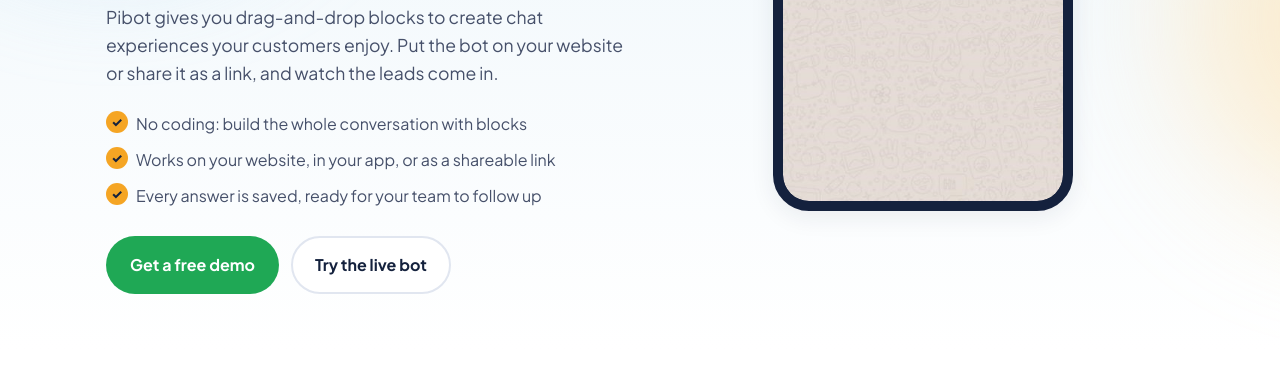
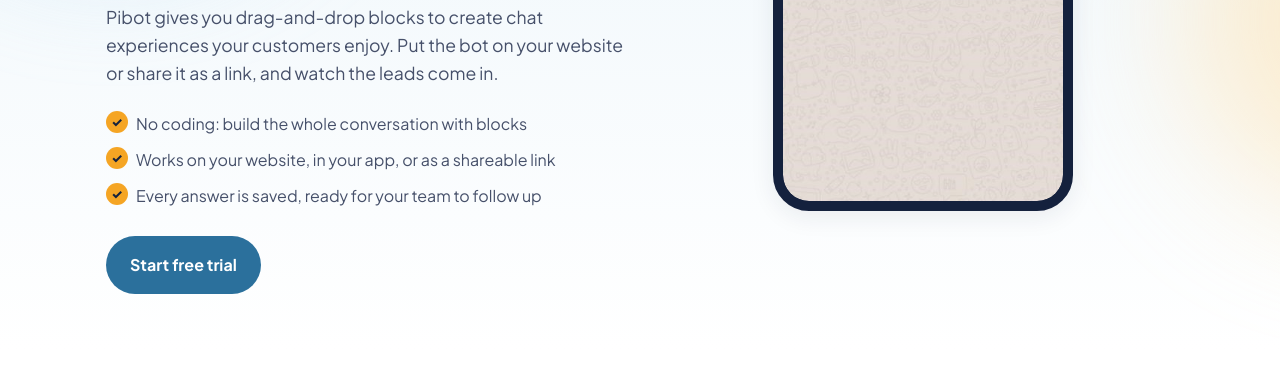
Before and after one commit to MasterAzhari/lina-azhari-website, a plain HTML site: page pibot.html in a window 1280 px wide. Shown: the part 422-800 px from the top of the page. Drawn offline with Linux system fonts and the light colour scheme.

Commit message:
Pibot: keep only a Start free trial button linking to pibot.io
Co-Authored-By: Claude Opus 5.5 <noreply@anthropic.com>
Claude-Session: https://claude.ai/code/session_01YXPmrwCVtA6An1hALpWXLn

```diff
--- a/pibot.html
+++ b/pibot.html
@@ -4,21 +4,21 @@
   <meta charset="utf-8">
   <meta name="viewport" content="width=device-width, initial-scale=1">
   <title>Pibot: No-Code Chatbot Builder for Websites in Malaysia | LAM</title>
-  <meta name="description" content="Pibot lets Malaysian businesses build website chatbots with drag-and-drop blocks, no coding. Embed on your site or share a link, capture leads in real time. Free demo from Lina Azhari Marketing.">
+  <meta name="description" content="Pibot lets Malaysian businesses build website chatbots with drag-and-drop blocks, no coding. Embed on your site or share a link, capture leads in real time. Start a free trial at pibot.io.">
   <meta name="theme-color" content="#2b709c">
   <meta name="robots" content="index, follow, max-image-preview:large">
   <link rel="canonical" href="https://lam.pibot.io/pibot.html">
   <meta property="og:type" content="website">
   <meta property="og:site_name" content="Lina Azhari Marketing">
   <meta property="og:title" content="Pibot: No-Code Chatbot Builder for Websites in Malaysia | LAM">
-  <meta property="og:description" content="Pibot lets Malaysian businesses build website chatbots with drag-and-drop blocks, no coding. Embed on your site or share a link, capture leads in real time. Free demo from Lina Azhari Marketing.">
+  <meta property="og:description" content="Pibot lets Malaysian businesses build website chatbots with drag-and-drop blocks, no coding. Embed on your site or share a link, capture leads in real time. Start a free trial at pibot.io.">
   <meta property="og:url" content="https://lam.pibot.io/pibot.html">
   <meta property="og:image" content="https://lam.pibot.io/assets/og-image.jpg">
   <meta property="og:image:width" content="1200">
   <meta property="og:image:height" content="630">
   <meta name="twitter:card" content="summary_large_image">
   <meta name="twitter:title" content="Pibot: No-Code Chatbot Builder for Websites in Malaysia | LAM">
-  <meta name="twitter:description" content="Pibot lets Malaysian businesses build website chatbots with drag-and-drop blocks, no coding. Embed on your site or share a link, capture leads in real time. Free demo from Lina Azhari Marketing.">
+  <meta name="twitter:description" content="Pibot lets Malaysian businesses build website chatbots with drag-and-drop blocks, no coding. Embed on your site or share a link, capture leads in real time. Start a free trial at pibot.io.">
   <meta name="twitter:image" content="https://lam.pibot.io/assets/og-image.jpg">
   <meta property="og:locale" content="en_MY">
   <link rel="icon" href="assets/favicon.png" type="image/png">
@@ -27,7 +27,7 @@
   <link rel="preconnect" href="https://fonts.gstatic.com" crossorigin>
   <link href="https://fonts.googleapis.com/css2?family=Plus+Jakarta+Sans:wght@400;500;600;700;800&display=swap" rel="stylesheet">
   <link rel="stylesheet" href="assets/style.css?v=c602df2a">
-  <script type="application/ld+json">{"@context": "https://schema.org", "@type": "SoftwareApplication", "name": "Pibot", "url": "https://lam.pibot.io/pibot.html", "applicationCategory": "BusinessApplication", "operatingSystem": "Web", "description": "No-code chatbot builder: drag-and-drop blocks, embed on your website or share a link, collect leads.", "image": "https://lam.pibot.io/assets/img/logos/pibot.webp", "publisher": {"@id": "https://lam.pibot.io/#org"}, "offers": {"@type": "Offer", "price": "0", "priceCurrency": "MYR", "description": "Free demo"}}</script>
+  <script type="application/ld+json">{"@context": "https://schema.org", "@type": "SoftwareApplication", "name": "Pibot", "url": "https://lam.pibot.io/pibot.html", "applicationCategory": "BusinessApplication", "operatingSystem": "Web", "description": "No-code chatbot builder: drag-and-drop blocks, embed on your website or share a link, collect leads.", "image": "https://lam.pibot.io/assets/img/logos/pibot.webp", "publisher": {"@id": "https://lam.pibot.io/#org"}, "offers": {"@type": "Offer", "price": "0", "priceCurrency": "MYR", "description": "Free trial"}}</script>
   <script type="application/ld+json">{"@context": "https://schema.org", "@type": "BreadcrumbList", "itemListElement": [{"@type": "ListItem", "position": 1, "name": "Home", "item": "https://lam.pibot.io/"}, {"@type": "ListItem", "position": 2, "name": "Products", "item": "https://lam.pibot.io/products.html"}, {"@type": "ListItem", "position": 3, "name": "Pibot", "item": "https://lam.pibot.io/pibot.html"}]}</script>
 </head>
 <body>
@@ -63,8 +63,7 @@
           <li>Every answer is saved, ready for your team to follow up</li>
         </ul>
         <div class="btn-row">
-          <a class="btn btn-wa" data-wa="Hi LAM, I'd like a Pibot demo for my business." href="#">Get a free demo</a>
-          <a class="btn btn-ghost" data-link="pibotDemo" href="#" target="_blank" rel="noopener">Try the live bot</a>
+          <a class="btn btn-primary" href="https://pibot.io/" target="_blank" rel="noopener">Start free trial</a>
         </div>
         </div>
         <div class="phone-frame">
@@ -130,10 +129,9 @@
       <div class="wrap">
         <div class="cta-band">
           <h2>Ready for your own chatbot?</h2>
-          <p>Tell us what you want your bot to do. We'll show you a demo built for your business.</p>
+          <p>Sign up at pibot.io and start building your first chatbot for free.</p>
           <div class="btn-row">
-            <a class="btn btn-wa" data-wa="Hi LAM, I'd like a Pibot demo for my business." href="#">Get a free demo</a>
-            <a class="btn btn-ghost" data-link="pibotDemo" href="#" target="_blank" rel="noopener">Try the live bot</a>
+            <a class="btn btn-primary" href="https://pibot.io/" target="_blank" rel="noopener">Start free trial</a>
           </div>
         </div>
         <p class="fineprint">Pibot is a chatbot service hosted by Lina Azhari Marketing and powered by the open-source <a href="https://github.com/baptisteArno/typebot.io" target="_blank" rel="noopener">Typebot</a> project. Not affiliated with or endorsed by Typebot.</p>
```
Also changed, not shown: products.html (+1 -2 lines).
